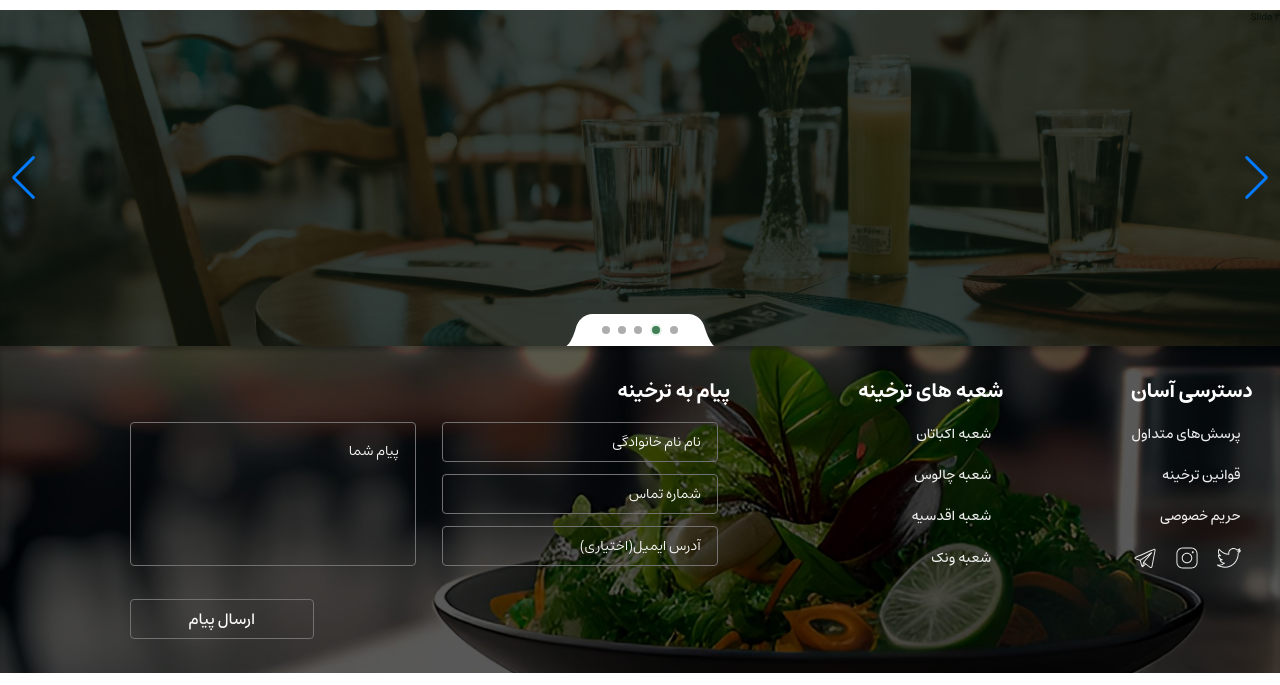
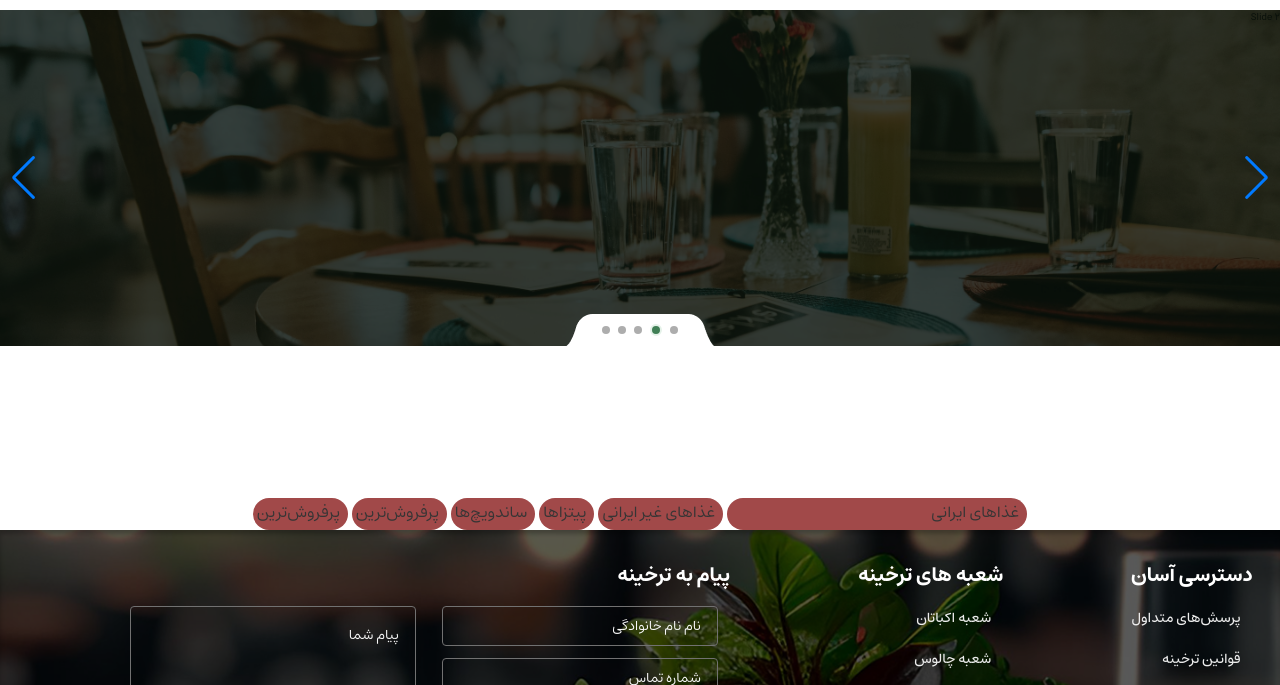
Before and after one commit to yousofdavamkar/tarkhine-douran, a website: page page_menu.html in a window 1280 px wide. Shown: the part 105-790 px from the top of the page. Drawn offline with Linux system fonts and the light colour scheme; files whose address does not match are found by name.

Commit message:
Please enter the commit message for your changes. Lines starting with '#' will be ignored, and an empty message aborts the commit.
On branch feature/kasra/shoppingcart
Your branch is up to date with 'origin/feature/kasra/shoppingcart'.

Changes to be committed:
	new file:   css/components/-menu_item_food.css
	modified:   css/styles.css
	modified:   page_menu.html

```diff
--- /dev/null
+++ b/css/components/-menu_item_food.css
@@ -0,0 +1,36 @@
+.menu__list{
+
+display: flex;
+flex-direction: row;
+justify-content: center;
+align-items: center;
+padding: 0px 8px;
+gap: 4px;
+
+}
+
+
+
+
+
+.menu__item-food{
+
+height: 32px;
+background: #a14949;
+border-radius: 64px;
+
+
+
+}
+.menu__link-food{
+width: 74px;
+height: 29px;
+font-weight: 400;
+font-size: 16px;
+line-height: 180%;
+text-align: right;
+padding-right: 8px;
+padding-left: 4px;
+
+color: #353535;
+}
--- a/css/styles.css
+++ b/css/styles.css
@@ -21,6 +21,8 @@
 @import url('/css/components/_modal.css');
 @import url('/css/components/-shoppingcart.css');
 @import url('/css/components/-stare.css');
+@import url('/css/components/-menu_item_food.css');
+@import url(/css//components/-menu_item_food.css);
 /* Layout styles */
 @import url('/css/layout/_footer.css');
 @import url('/css/layout/_form.css');
--- a/page_menu.html
+++ b/page_menu.html
@@ -30,6 +30,7 @@
   </head>
   <body>
     <!-- header -->
+
 
     <header class="site-header">
       <div class="container">
@@ -197,9 +198,40 @@
     <div class="swiper-button-prev"></div>
       <div class="swiper-pagination"></div>
   </div>
->
     </main>
-    <main></main>
+
+
+
+    <main>
+      <nav class="">
+        <ul class="menu__list">
+          <li class="menu__item-food">
+            <a class="menu__link-food" href="">غذاهای ایرانی
+               <svg class="">
+              <use
+                xlink:href="/icons/sprite.svg#iconsax-arrow-right-02-vebkk791-"
+              ></use>
+            </svg></a>
+
+          </li>
+          <li class="menu__item-food">
+            <a class="menu__link-food" href="">غذاهای غیر ایرانی</a>
+          </li>
+          <li class="menu__item-food">
+            <a class="menu__link-food" href="">پیتزاها</a>
+          </li>
+          <li class="menu__item-food">
+            <a class="menu__link-food" href="">ساندویچ‌ها</a>
+          </li>
+          <li class="menu__item-food">
+            <a class="menu__link-food" href="">پرفروش‌ترین</a>
+          </li>
+          <li class="menu__item-food">
+            <a class="menu__link-food" href="">پرفروش‌ترین</a>
+          </li>
+        </ul>
+      </nav>
+    </main>
     <!-- footer -->
     <footer class="footer">
       <div class="container">
```
